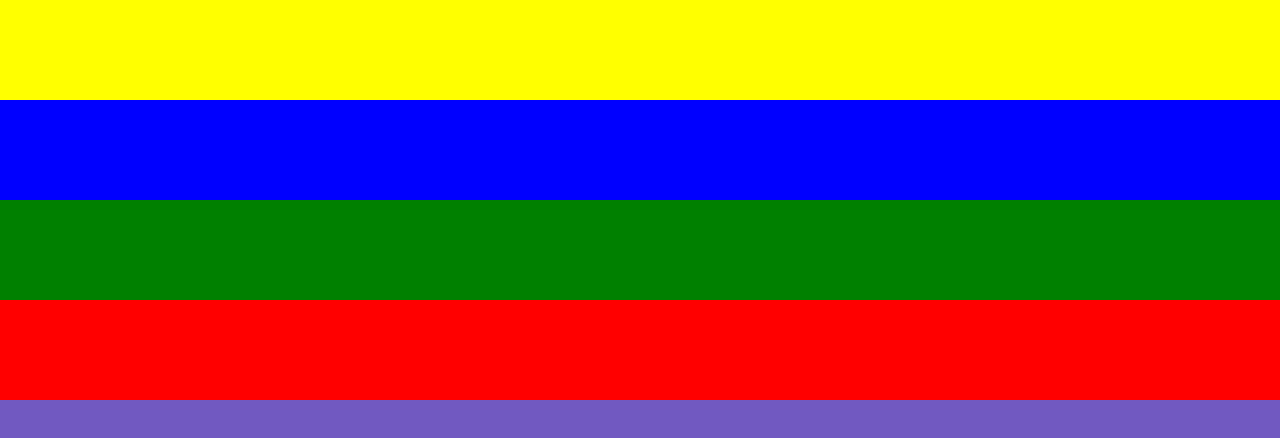
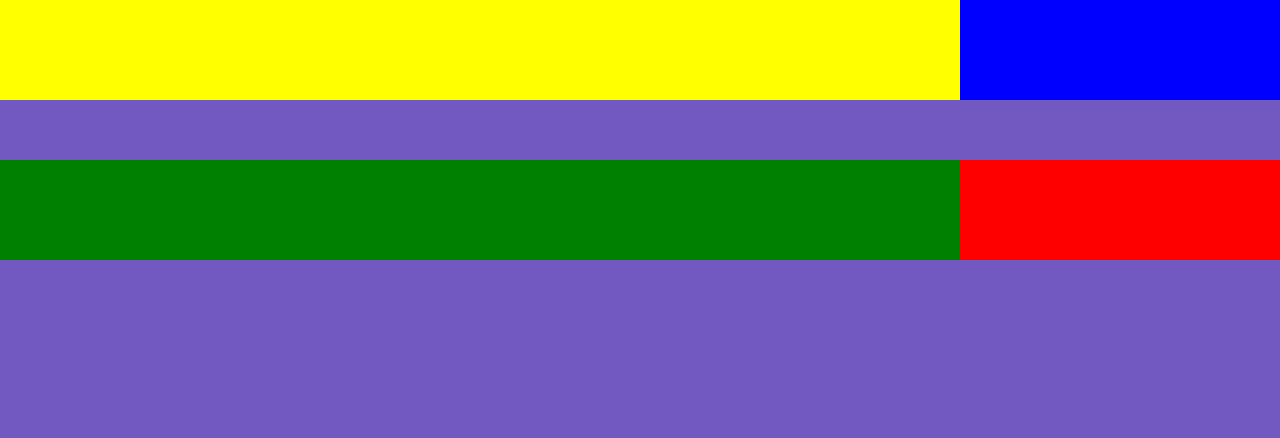
Before and after one commit to diegodoriabitmo/CSS-studies-css-grid, a plain HTML site: page index.html in a window 1280 px wide. Drawn offline with Linux system fonts and the light colour scheme.

Commit message:
Start dividing in grid

```diff
--- a/main.css
+++ b/main.css
@@ -28,3 +28,9 @@ footer {
     height: 100px;
 
 }
+
+.container {
+    display: grid;
+    grid-template-columns: 3fr 1fr;
+    grid-template-rows: 20vh 70vh 10vh;
+}
```
